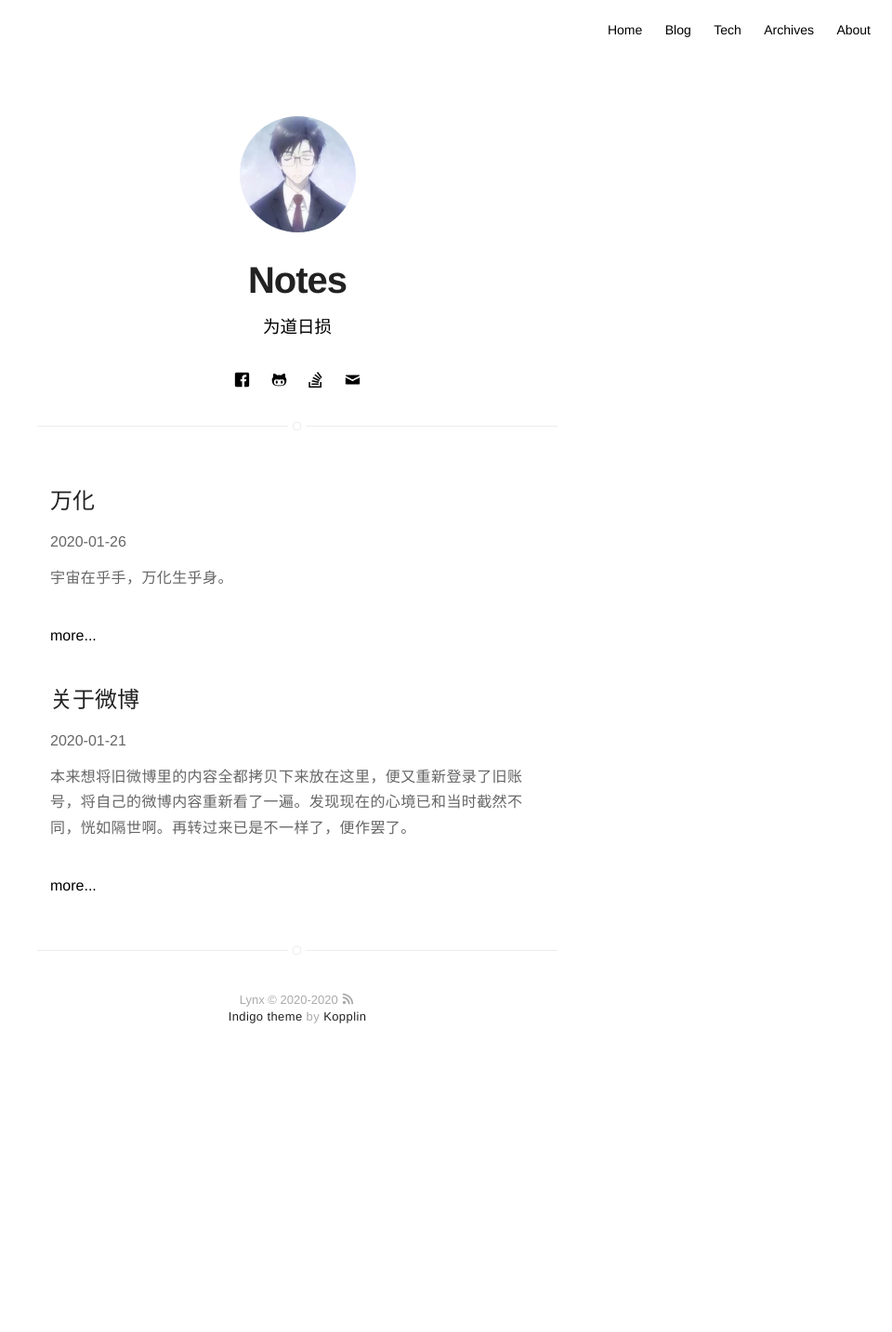
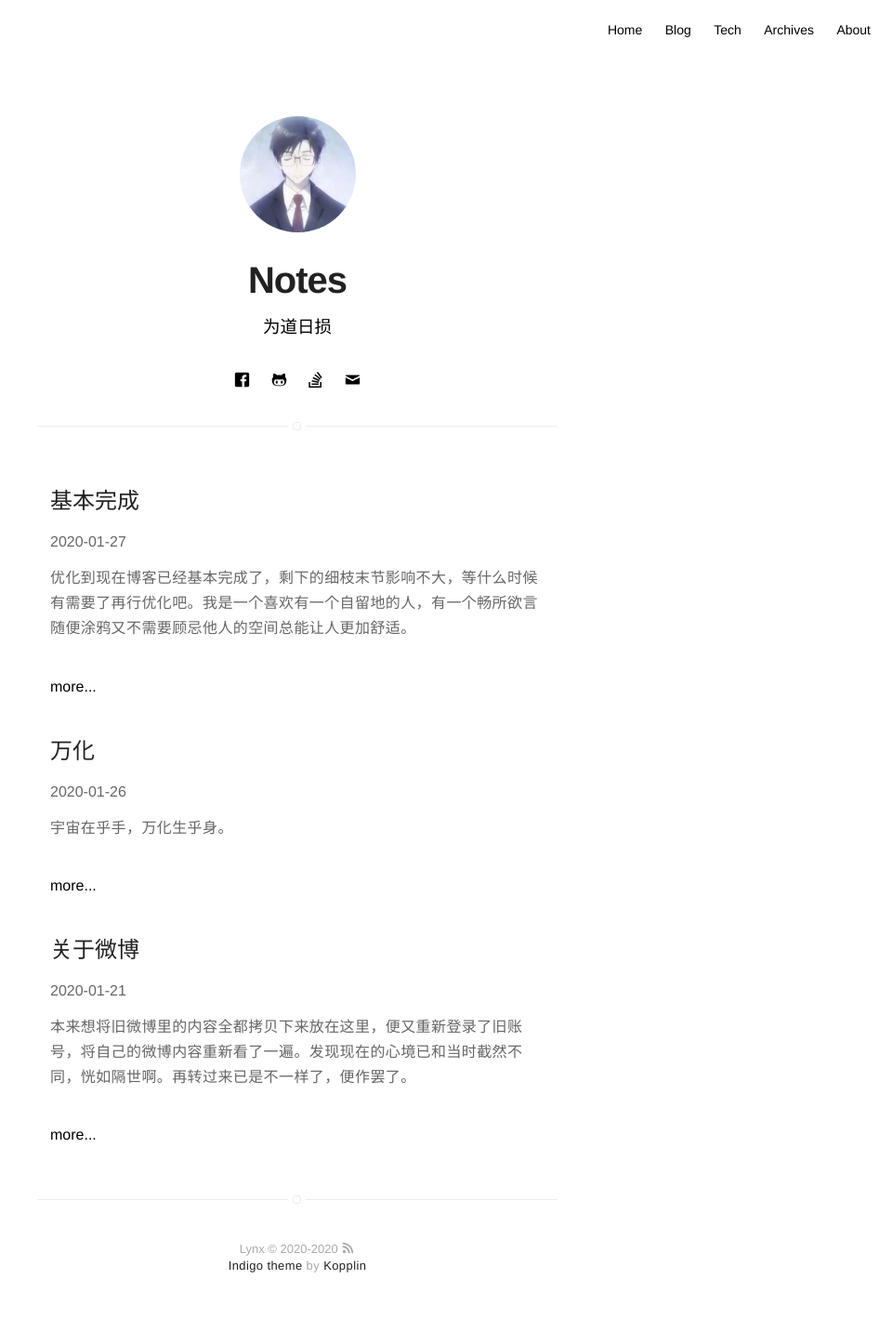
Before and after one commit to binhaozeng/binhaozeng.github.io, a Jekyll site: the page built from notes.html, in a window 1280 px wide. Shown: the whole page at 93% size, without its empty margins (320-1280 px from the left). Built offline with Jekyll 4.4.1, drawn with Linux system fonts in a browser that asks for light colours; comment, search, counter and statistics services are not loaded; before the commit the page ends 1165 px from its top, so only the background shows below that.

Commit message:
update articles

```diff
--- /dev/null
+++ b/_posts/notes/2020-01-27-finished.md
@@ -0,0 +1,19 @@
+---
+title: "基本完成"
+layout: post
+date: 2020-01-27 13:56
+image: /assets/images/markdown.jpg
+headerImage: false
+tag:
+- essay
+star: false
+category: notes
+author: Lynx
+description: 优化到现在博客已经基本完成了，剩下的细枝末节影响不大，等什么时候有需要了再行优化吧。我是一个喜欢有一个自留地的人，有一个畅所欲言随便涂鸦又不需要顾忌他人的空间总能让人更加舒适。
+---
+
+
+
+优化到现在博客已经基本完成了，剩下的细枝末节影响不大，等什么时候有需要了再行优化吧。我是一个喜欢有一个自留地的人，有一个畅所欲言随便涂鸦又不需要顾忌他人的空间总能让人更加舒适。
+
+从最开始跟着别人的文章一步步搭出最基本的GitHub+Jekyll的博客到现在尝试添加Google的搜索引擎也已经二十一天了，博客已经基本满足要求了，接下来就是开始记录想法和编写技术文档了。希望这个博客能让我的技术之路更进一步，也希望写出的文字能更加具有个性吧。
```
Also changed, not shown: about.md (+1 -1 lines).
